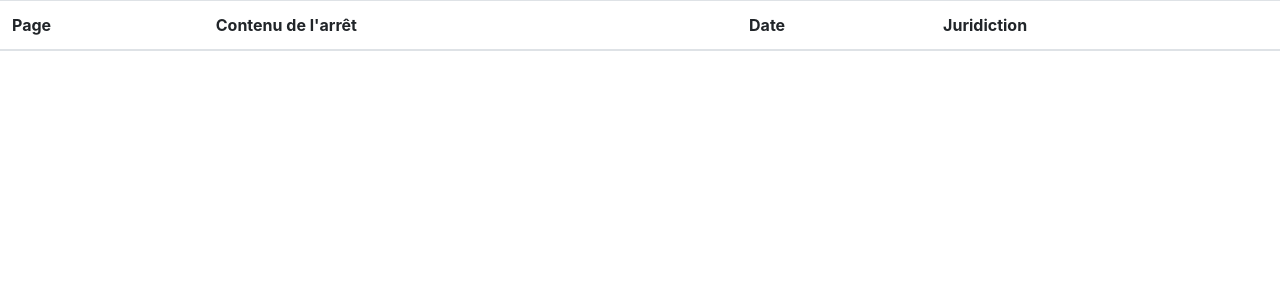
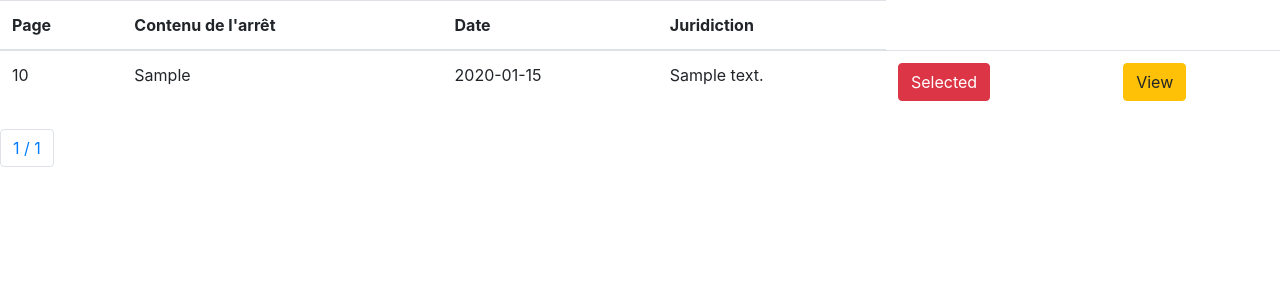
Before and after one commit to MoohShadox/Internship_app, a Django app: page /suggestions/1 in a window 1280 px wide. Shown: the top 300 px of the page. Run offline with Django 3.2, Linux system fonts and the light colour scheme; tables that the repository leaves empty hold one stand-in row (values such as "Sample post"); lists and menus that the app fills with data are empty; some libraries are stand-ins or nearby versions.

Commit message:
added pagination

```diff
--- a/main_app/urls.py
+++ b/main_app/urls.py
@@ -3,7 +3,7 @@
 urlpatterns = [
     path("",base,name="base"),
     path("load_from_cache/<slug>",load_in_db,name="load-from-cache"),
-    path("suggestions/<slug>", suggestions_view, name="suggestions"),
+    path("suggestions/<slug>", suggestions_view.as_view(), name="suggestions"),
     path("select/<annee>/<slug>", select_arret, name="select"),
 
     path("clear_db",clear,name="clear")
--- a/main_app/views.py
+++ b/main_app/views.py
@@ -4,6 +4,7 @@
 import pandas as pd
 from .models import Arret
 from django.db.models import Q
+from django.views.generic import ListView
 
 # Create your views here.
 
@@ -45,11 +46,19 @@
 
     return render(request, "loaded_success.html")
 
-def suggestions_view(request,slug):
-    context = {
-        "datas":Arret.objects.filter(Q(contenu__regex = r" évid") | Q(contenu__regex = r" abrog")| Q(contenu__regex = r" nécess"), annee=slug)
-    }
-    return render(request, "suggestions_table.html",context=context)
+#def suggestions_view(request,slug):
+#    context = {
+#        "datas":Arret.objects.filter(Q(contenu__regex = r" évid") | Q(contenu__regex = r" abrog")| Q(contenu__regex = r" nécess"), annee=slug)
+#    }
+#    return render(request, "suggestions_table.html",context=context)
+
+class suggestions_view(ListView):
+    template_name = "suggestions_table.html"
+    paginate_by = 50
+
+    def get_queryset(self):
+        qs = Arret.objects.filter(annee=self.kwargs["slug"])
+        return qs
 
 
 def select_arret(request,annee,slug):
--- a/templates/suggestions_table.html
+++ b/templates/suggestions_table.html
@@ -15,7 +15,7 @@
         </tr>
       </thead>
       <tbody>
-      {% for arret_obj in datas %}
+      {% for arret_obj in object_list %}
         <tr>
             <td>{{ arret_obj.page }}</td>
             <td>{{ arret_obj.juridiction }}</td>
@@ -46,6 +46,37 @@
       {% endfor %}
       </tbody>
     </table>
+
+    <nav aria-label="Page navigation example">
+      <ul class="pagination">
+
+          {% if page_obj.has_previous %}
+              <li class="page-item">
+                        <a class="page-link" href="?page={{ page_obj.previous_page_number }}" aria-label="Previous">
+                          <span aria-hidden="true">&laquo;</span>
+                          <span class="sr-only">Previous</span>
+                        </a>
+              </li>
+          {% endif %}
+
+        <li class="page-item"><a class="page-link" href="#">{{ page_obj.number }} / {{ page_obj.paginator.num_pages }}</a></li>
+
+          {% if page_obj.has_next %}
+              <li class="page-item">
+                  <a class="page-link" href="?page={{ page_obj.next_page_number }}" aria-label="Next">
+                      <span aria-hidden="true">&raquo;</span>
+                      <span class="sr-only">Next</span>
+                  </a>
+              </li>
+          {% endif %}
+
+      </ul>
+
+    </nav>
+
+
+
+
     </body>
 {% endblock %}
 
```
